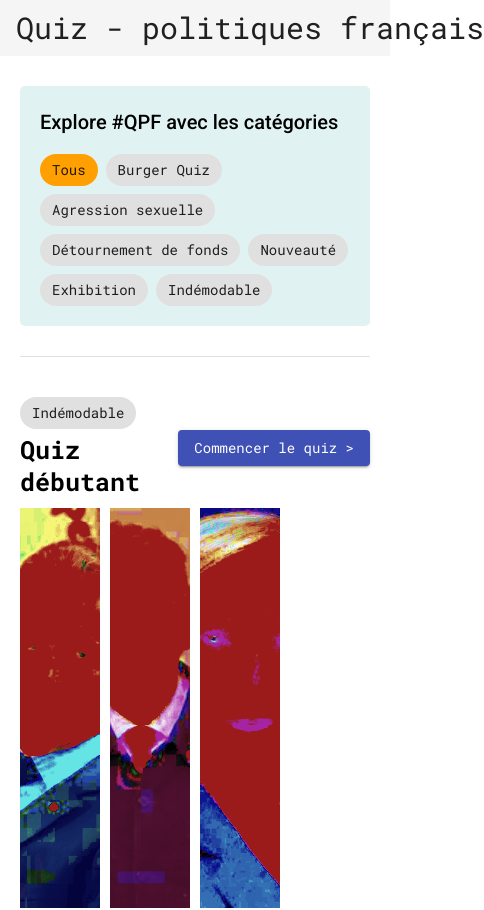
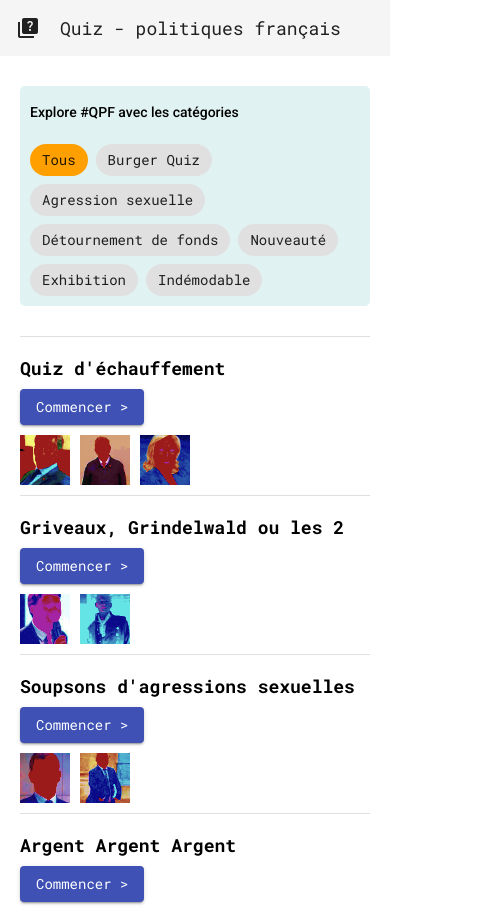
Before and after one commit to maxime1jacquet/politics, an Angular app: page / in a window 390 px wide. Shown: the top 910 px of the page, 484 px wide, since content can reach past the window. Built offline with nearby package versions, Linux system fonts and the light colour scheme; what ngx-cursor would draw is missing.

Commit message:
feat(responsive)

```diff
--- a/src/app/components/app/app.component.html
+++ b/src/app/components/app/app.component.html
@@ -18,29 +18,33 @@
         <mat-divider></mat-divider>
 
         <div class="main__item">
-          <div class="main__info">
-            <div class="main__title">
-              <mat-chip-list>
-                <mat-chip *ngFor="let cat of item.category">
-                  {{ ui.result.categories[cat] }}
-                </mat-chip>
-              </mat-chip-list>
-              <h2 class="title">{{ item.title }}</h2>
+          <div class="main__card">
+            <!--  -->
+            <div class="main__imgs">
+              <img
+                class="main__img"
+                *ngFor="let img of item.stars"
+                [src]="'assets/stars/' + img + '.jpg'"
+                alt=""
+              />
             </div>
-            <div>
-              <button cursor-go mat-raised-button color="primary">
-                Commencer le quiz >
-              </button>
+            <!--  -->
+            <div class="main__txts">
+              <div class="main__title">
+                <mat-chip-list class="main__categories">
+                  <mat-chip *ngFor="let cat of item.category">
+                    {{ ui.result.categories[cat] }}
+                  </mat-chip>
+                </mat-chip-list>
+                <h2 class="title h2">{{ item.title }}</h2>
+              </div>
+              <!--  -->
+              <div class="main__cta">
+                <button cursor-go mat-raised-button color="primary">
+                  Commencer >
+                </button>
+              </div>
             </div>
-          </div>
-
-          <div class="main__imgs">
-            <img
-              class="main__img"
-              *ngFor="let img of item.stars"
-              [src]="'assets/stars/' + img + '.jpg'"
-              alt=""
-            />
           </div>
         </div>
       </ng-container>
@@ -50,6 +54,8 @@
 
 <router-outlet></router-outlet>
 
+<footer></footer>
+
 <!-- <ngx-cursor
   [cursor]="false"
   [zindex]="9999"
--- a/src/app/components/app/app.component.scss
+++ b/src/app/components/app/app.component.scss
@@ -3,37 +3,92 @@
   margin-top: 30px;
 
   &__item{
-    margin: 40px 0;
-  }
+    margin: 10px 0;
 
-  &__info{
-    display: flex;
-    justify-content: space-between;
-    align-items: center;
-  }
-
-  &__title{
-    h2{
-      font-size: 25px;
-      font-weight: 700;
-      margin-top: 5px;
-      margin-bottom: 0;
+    @media screen and (min-width: 600px) {
+      margin: 20px 0;
+    }
+    @media screen and (min-width: 900px) {
+      margin: 40px 0;
     }
   }
 
-  &__imgs{
-    display: grid;
-    grid-template-columns: repeat(4, 1fr);
-    grid-template-rows: 400px;
-    margin-top: 10px;
-    grid-gap: 10px;
+  &__card{
+    display: flex;
+    flex-direction: column-reverse;
+
+    @media screen and (min-width: 600px) {
+      align-items: center;
+      justify-content: space-between;
+      flex-direction: row-reverse;
+
+    }
+    @media screen and (min-width: 900px) {
+      flex-direction: row;
+
+    }
   }
 
-    &__img{
-    filter: saturate(6000%) grayscale(50%);
-    height: 100%;
-    width: 100%;
+  &__txts{
+    display: flex;
+    flex-direction: column;
+    flex:1;
+
+    @media screen and (min-width: 900px) {
+      padding-left:30px;
+      justify-content: space-between;
+      align-items: center;
+      flex-direction: row;
+    }
+  }
+  &__categories{
+    display: none;
+
+    @media screen and (min-width: 600px) {
+     display: block;
+    }
+  }
+  &__title{
+    .h2{
+      font-size: 18px;
+      font-weight: 700;
+      margin-top: 5px;
+      margin-bottom: 5px;
+
+      @media screen and (min-width: 900px) {
+        font-size: 22px;
+      }
+    }
+  }
+
+  &__cta{
+  }
+
+  &__imgs{
+      display: flex;
+      grid-gap: 10px;
+      margin-top: 10px;
+
+      @media screen and (min-width: 600px) {
+        margin-top: 0;
+      }
+  }
+
+  &__img{
+    display: block;
+    filter: saturate(4000%) grayscale(50%);
+    height: 50px;
+    width: 50px;
     object-fit: cover;
     transition: all 100ms ease-out;
+
+    @media screen and (min-width: 600px) {
+      height: 80px;
+      width: 80px;
+    }
+    @media screen and (min-width: 900px) {
+      height: 100px;
+      width: 100px;
+    }
   }
 }
--- a/src/app/components/filter/filter.component.html
+++ b/src/app/components/filter/filter.component.html
@@ -1,5 +1,5 @@
 <div class="filter">
-  <h2>Explore #QPF avec les catégories</h2>
+  <h2 class="filter__title">Explore #QPF avec les catégories</h2>
   <mat-chip-list>
     <mat-chip
       (click)="toogle(1)"
--- a/src/app/components/filter/filter.component.scss
+++ b/src/app/components/filter/filter.component.scss
@@ -3,10 +3,22 @@
   margin: 0 auto;
   margin-bottom: 30px;
   background-color: #e0f2f1;
-  padding: 20px;
   border-radius: 5px;
+  padding: 10px;
+
+  @media screen and (min-width: 900px) {
+    padding: 20px;
+  }
+
+  &__title{
+    font-size: 14px;
+
+    @media screen and (min-width: 900px) {
+      font-size: 20px
+    }
+  }
+
+  .selected{
+    background-color: #FFA000;
+  }
 }
-
-.selected{
-  background-color: #FFA000;
-}
--- a/src/app/components/header/header.component.html
+++ b/src/app/components/header/header.component.html
@@ -1,14 +1,7 @@
 <mat-toolbar>
-  <!-- <button
-    mat-icon-button
-    class="example-icon"
-    aria-label="Example icon-button with menu icon"
-  >
-    <mat-icon>menu</mat-icon>
-  </button> -->
   <mat-icon>quiz</mat-icon>
   <div class="space"></div>
   <span>
-    <h1 class="title">Quiz - politiques français</h1>
+    <h1 class="h1 title">Quiz - politiques français</h1>
   </span>
 </mat-toolbar>
--- a/src/app/components/header/header.component.scss
+++ b/src/app/components/header/header.component.scss
@@ -1,5 +1,9 @@
-h1{
-  font-size: 30px;
+.h1{
+  font-size: 18px;
+
+  @media screen and (min-width: 900px) {
+    font-size: 30px;
+  }
 }
 .space{
   width: 20px;
--- a/src/assets/quiz.json
+++ b/src/assets/quiz.json
@@ -11,7 +11,7 @@
     {
       "id": "starting",
       "category": [302],
-      "title": "Quiz débutant",
+      "title": "Quiz d'échauffement",
       "stars": ["sarkozy", "melenchon", "lepen"]
     },
     {
```
Also changed, not shown: 1 other file (tests, documents, lock files or other folders).
